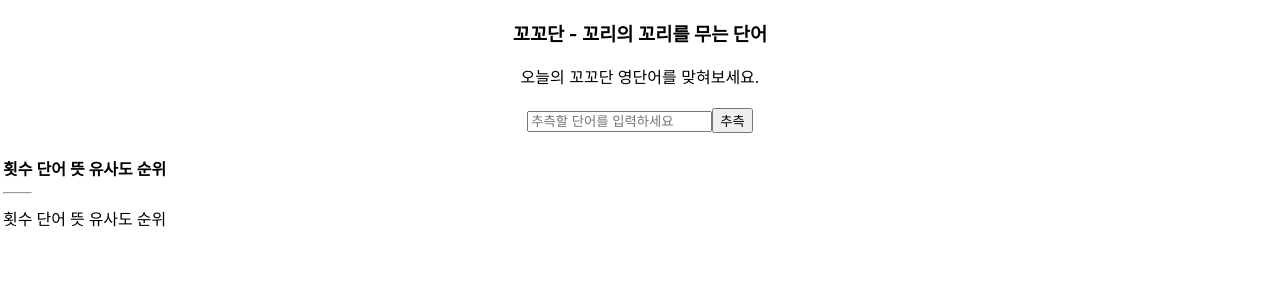
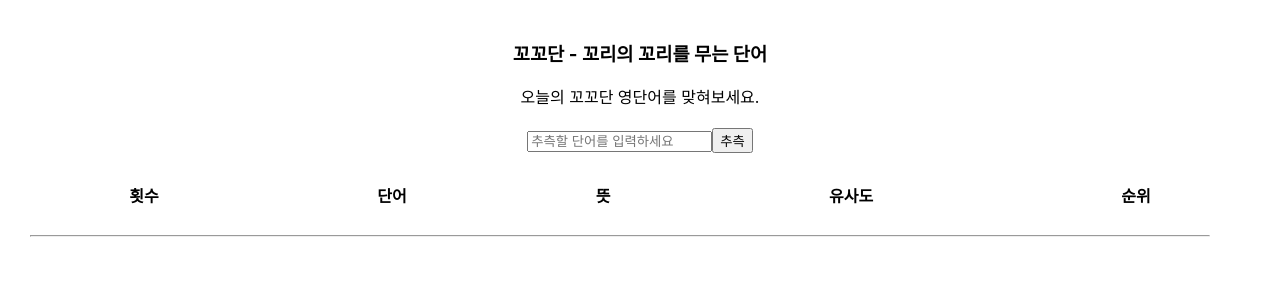
Before and after one commit to Daanyong/cocodan, a React (Create React App) app in the folder text_similarity/: page / in a window 1280 px wide. Shown: the top 300 px of the page. Built offline with nearby package versions, Linux system fonts and the light colour scheme.

Commit message:
[ADD] input
input 후 출력 기능

```diff
--- a/text_similarity/src/App.css
+++ b/text_similarity/src/App.css
@@ -1,7 +1,32 @@
 .App {
   text-align: center;
+  padding: 20px;
 }
 
 .guess-wrapper {
   margin: 20px 0px 20px 0px;
+  text-align: center;
 }
+
+table {
+  width: 100%;
+  border-collapse: collapse;
+}
+
+th {
+  padding: 10px;
+}
+
+td {
+  padding: 10px;
+}
+
+.table-container {
+  overflow-x: auto;
+  position: relative;
+}
+
+.table-hr {
+  width: 95%;
+  position: absolute;
+}
--- a/text_similarity/src/App.js
+++ b/text_similarity/src/App.js
@@ -1,19 +1,36 @@
 import "./App.css";
+import React, { useState } from "react";
 
 function App() {
+  const [inputText, setInputText] = useState("");
+  const [items, setItems] = useState([]);
+
+  const handleInputChange = (e) => {
+    setInputText(e.target.value);
+  };
+
+  const handleAdd = () => {
+    setItems([...items, inputText]);
+    setInputText("");
+  };
+
   return (
     <div className="App">
       <h3>꼬꼬단 - 꼬리의 꼬리를 무는 단어</h3>
       오늘의 꼬꼬단 영단어를 맞혀보세요.
-      <form>
       <div className="guess-wrapper">
-          <input placeholder="추측할 단어를 입력하세요" />
-          <input type="submit" value="추측" id="guess-btn" />
+        <input
+          type="text"
+          name="inputText"
+          placeholder="추측할 단어를 입력하세요"
+          value={inputText}
+          onChange={handleInputChange}
+        />
+        <input type="submit" value="추측" id="guess-btn" onClick={handleAdd} />
       </div>
-      </form>
-      <div>
+      <div className="table-container">
         <table>
-          <tbody>
+          <thead>
             <tr>
               <th>횟수</th>
               <th>단어</th>
@@ -23,16 +40,20 @@ function App() {
             </tr>
             <tr>
               <td>
-                <hr></hr>
+                <hr className="table-hr" />
               </td>
             </tr>
-            <tr>
-              <td>횟수</td>
-              <td>단어</td>
+          </thead>
+          <tbody>
+            {items.map((item, index) => (
+              <tr key={index}>
+                <td>{index + 1}</td>
+                <td>{item}</td>
                 <td>뜻</td>
                 <td>유사도</td>
                 <td>순위</td>
               </tr>
+            ))}
           </tbody>
         </table>
       </div>
```
Also changed, not shown: text_similarity/public/manifest.json. Lines whose indentation alone changed are shown as unchanged.
